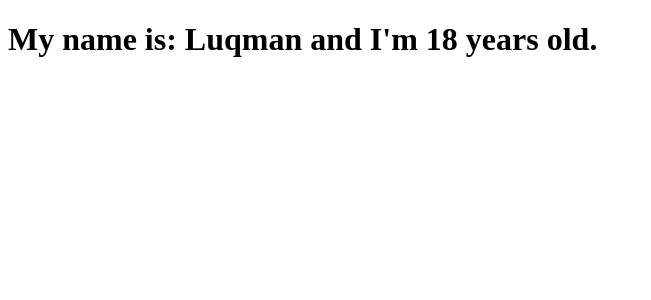
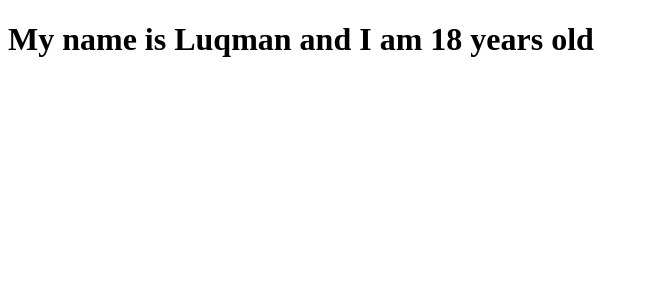
Before and after one commit to ForeverPlat/learning-react, a React (Vite) app: page / in a window 1280 px wide. Shown: the top 300 px of the page, without its empty margins (0-651 px from the left). Built offline with nearby package versions, Linux system fonts and the light colour scheme.

Commit message:
useContext hook

```diff
--- a/src/components/ComponentC.jsx
+++ b/src/components/ComponentC.jsx
@@ -1,25 +1,14 @@
 import React from 'react'
+import { useContext } from 'react'
 import { Data, Data1 } from '../App'
 
 
 const ComponentC = () => {
+    const userName = useContext(Data)
+    const age = useContext(Data1);
+
   return (
-    <Data.Consumer>
-        {
-            (name) => {
-                // return <h1>{name}</h1>
-                return (
-                    <Data1.Consumer>
-                        {
-                            (age) => {
-                                return <h1>My name is: {name} and I'm {age} years old.</h1>
-                            }
-                        }
-                    </Data1.Consumer>
-                )
-            }
-        }
-    </Data.Consumer>
+    <h1>My name is {userName} and I am {age} years old</h1>
   )
 }
 
```
